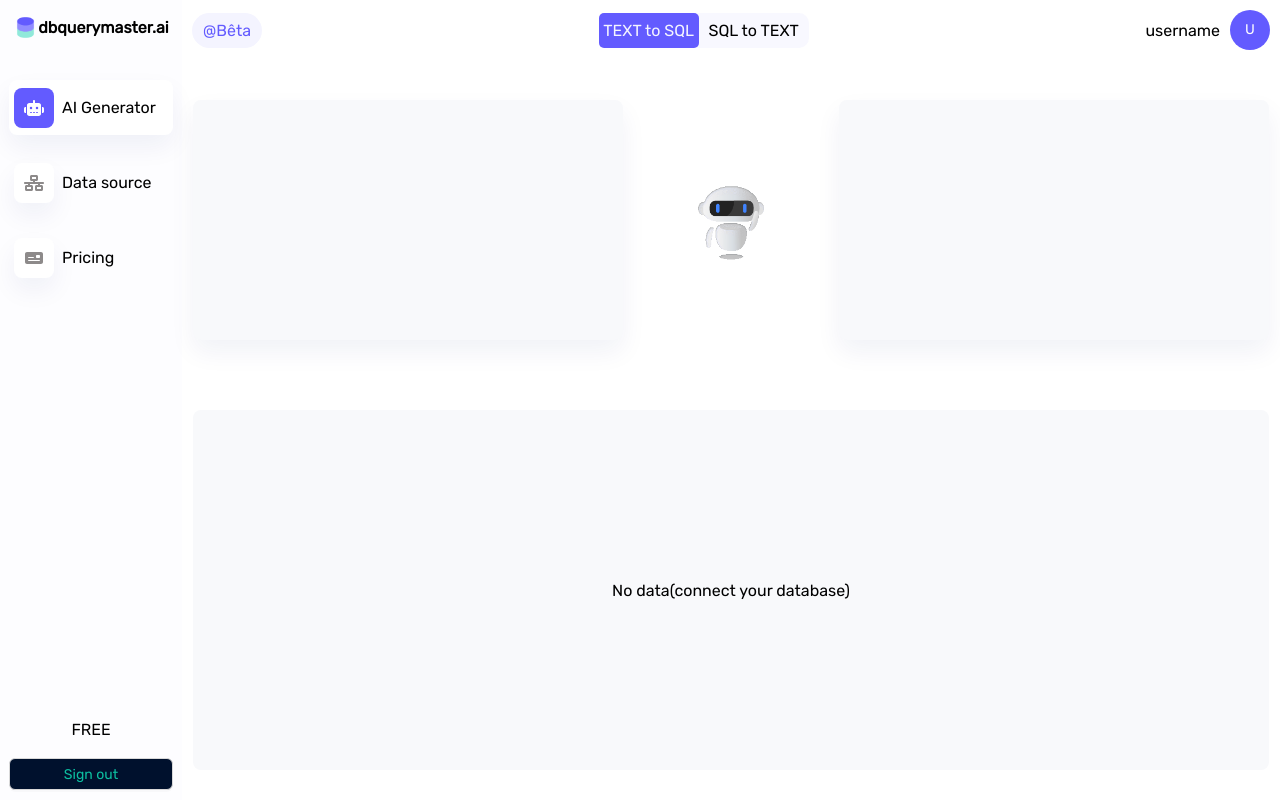
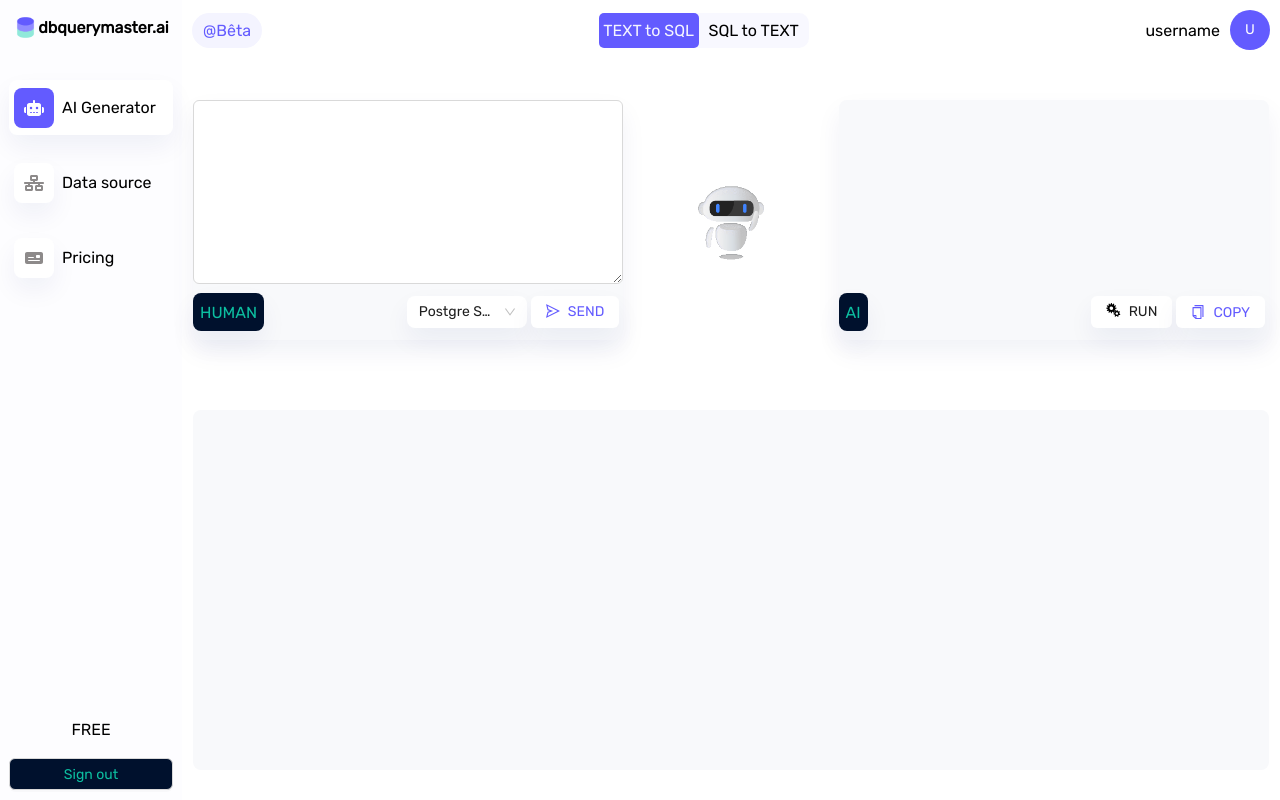
Before and after one commit to Yvesmorel/querymaster, a Next.js app: page /Dashboard in a window 1280 px wide. Built offline with nearby package versions, Linux system fonts and the light colour scheme.

Commit message:
first commit

```diff
--- /dev/null
+++ b/pages/components/AiGenerator/Tables.js
@@ -0,0 +1,2 @@
+const Databases = [{ label: 'Postgre SQL', value: 'Postgre SQL' }, { label: 'MySQL', value: 'MySQL' }, { label: 'MariaDB', value: 'MariaDB' }, { label: 'Oracle', value: 'Oracle' }];
+export { Databases };
--- a/pages/components/AiGenerator/components/TextToSql.js
+++ b/pages/components/AiGenerator/components/TextToSql.js
@@ -1,15 +1,38 @@
 import React from 'react';
 import AI from '../../../images/AIBOT.gif'
 import Image from 'next/image';
+import { Input, Select, Button } from 'antd';
+import { Databases } from '../Tables';
+import { FontAwesomeIcon } from '@fortawesome/react-fontawesome';
+import { SendOutlined,CopyOutlined } from '@ant-design/icons'
+import run from '../icons/run.svg';
+import copy from '../icons/copy.svg';
+const { TextArea } = Input;
 const TextToSql = () => {
     return (
         <div className='textToSql'>
             <div className='request'>
-
+                <TextArea rows={4} className='requestTop' />
+                <div className='requestBottom'>
+                    <div className="human">HUMAN</div>
+                    <div className='requestBottomRight'>
+                        <Select options={Databases} bordered={false} defaultValue={Databases[0].label} className='databases' />
+                        <Button icon={<SendOutlined style={{ color: '#635BFF' }} />} className='send'>SEND</Button>
+                    </div>
+                </div>
             </div>
             <Image width={80} src={AI} alt="" className='ai' />
             <div className="response">
+                <div className='responseTop'>
 
+                </div>
+                <div className='responseBottom'>
+                    <div className='ai'>AI</div>
+                    <div className='responseBottomRight'>
+                        <Button icon={<Image width={15} src={run} alt='run' />} className='run'>RUN</Button>
+                        <Button icon={<CopyOutlined style={{ color: '#635BFF' }} alt='copy' />} className='copy'>COPY</Button>
+                    </div>
+                </div>
             </div>
 
         </div>
--- a/pages/components/AiGenerator/index.js
+++ b/pages/components/AiGenerator/index.js
@@ -10,7 +10,7 @@ const index = () => {
             </div>
             <div className="aiGeneratorBottom">
                 <div className="runSql">
-                     No data(connect your database)
+
                 </div>
             </div>
         </div>
--- a/pages/components/AiGenerator/styles/style.scss
+++ b/pages/components/AiGenerator/styles/style.scss
@@ -11,7 +11,9 @@
         align-items: center;
         height: 40vh;
         width: 100%;
-        .textToSql,.sqlToText {
+
+        .textToSql,
+        .sqlToText {
             display: flex;
             justify-content: space-between;
             align-items: center;
@@ -19,24 +21,108 @@
             width: 98%;
 
         }
-        .textToSql{
-            .request,.response{
+
+        .textToSql {
+
+            .request,
+            .response {
                 box-shadow: 0px 12px 26px 0px rgba(16, 30, 115, 0.06);
                 width: 40%;
                 height: 100%;
                 background-color: #F8F9FB;
                 border-radius: 8px;
+                display: flex;
+                flex-direction: column;
+                align-items: center;
+                justify-content: space-evenly;
             }
+
+            .request,
+            .response {
+
+                .requestTop,
+                .responseTop {
+                    width: 100%;
+                    flex: 1;
+                }
+
+                .requestBottom,
+                .responseBottom {
+                    width: 100%;
+                    height: 7vh;
+                    display: flex;
+                    align-items: center;
+                    justify-content: space-between;
+
+                    .human,
+                    .ai {
+                        background-color: #00112D;
+                        box-shadow: 0px 12px 26px 0px rgba(16, 30, 115, 0.06);
+                        color: #0DD1ADE8;
+                        display: flex;
+                        justify-content: center;
+                        align-items: center;
+                        height: 3vh;
+                        padding: 7px;
+                        border-radius: 8px;
+                    }
+                }
+
+                .requestBottom {
+
+                    .requestBottomRight {
+                        width: auto;
+                        margin-right: 4px;
+
+                        .databases {
+                            margin-right: 4px;
+                            width: 120px;
+                            border: none;
+                            background: white;
+                            box-shadow: 0px 12px 26px 0px rgba(16, 30, 115, 0.06);
+                            border-radius: 8px;
+                        }
+
+                        .send {
+                            border: none;
+                            color: #635BFF;
+                            box-shadow: 0px 12px 26px 0px rgba(16, 30, 115, 0.06);
+                        }
+                    }
+                }
+
+                .responseBottom {
+                    .responseBottomRight {
+                        width: auto;
+                        margin-right: 4px;
+
+                        .run {
+                            border: none;
+                            box-shadow: 0px 12px 26px 0px rgba(16, 30, 115, 0.06);
+                            margin-right: 4px;
+                        }
+
+                        .copy {
+                            border: none;
+                            color: #635BFF;
+                            box-shadow: 0px 12px 26px 0px rgba(16, 30, 115, 0.06);
+                        }
+                    }
+                }
+            }
+
 
         }
     }
-    .aiGeneratorBottom{
+
+    .aiGeneratorBottom {
         width: 100%;
         display: flex;
         justify-content: center;
         align-items: center;
         flex: 1;
-        .runSql{
+
+        .runSql {
             background: #F8F9FB;
             border-radius: 8px;
             height: 45vh;
```
Also changed, not shown: pages/components/AiGenerator/icons/copy.svg (added), pages/components/AiGenerator/icons/run.svg (added).
